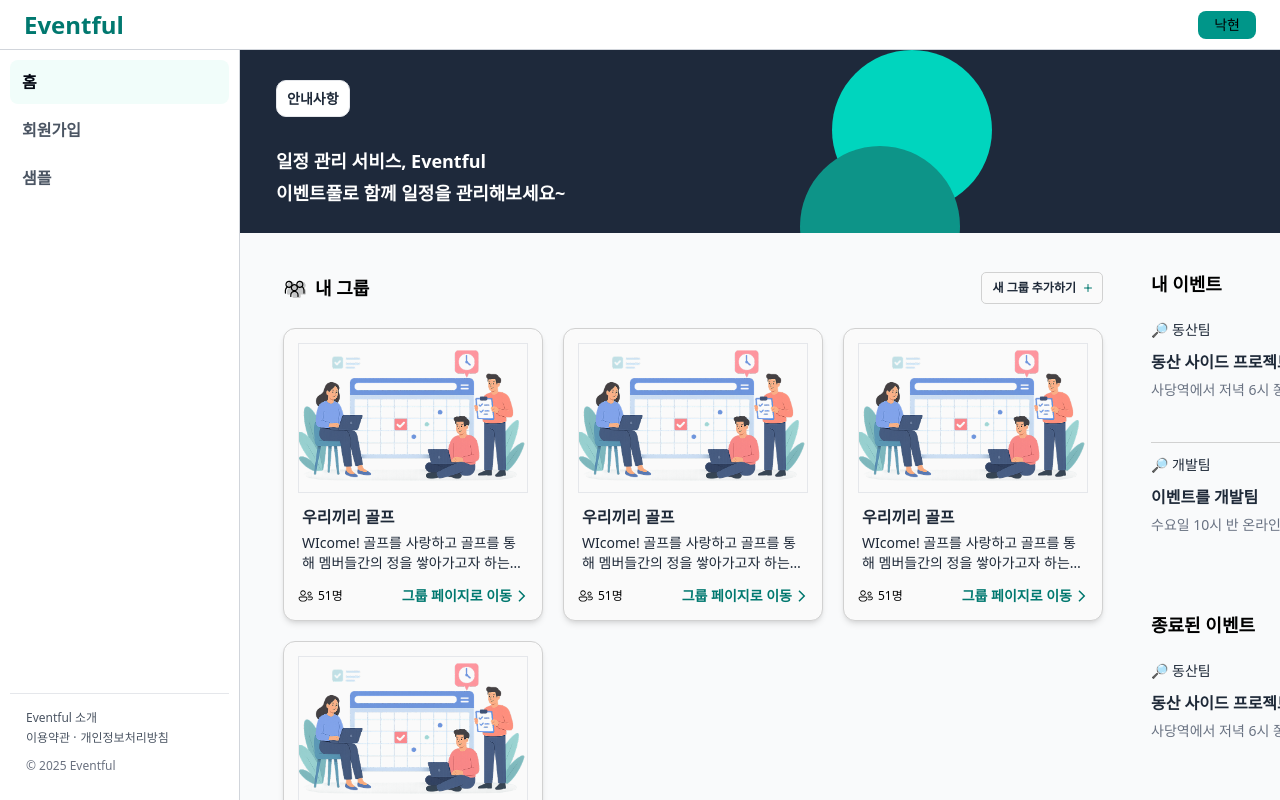
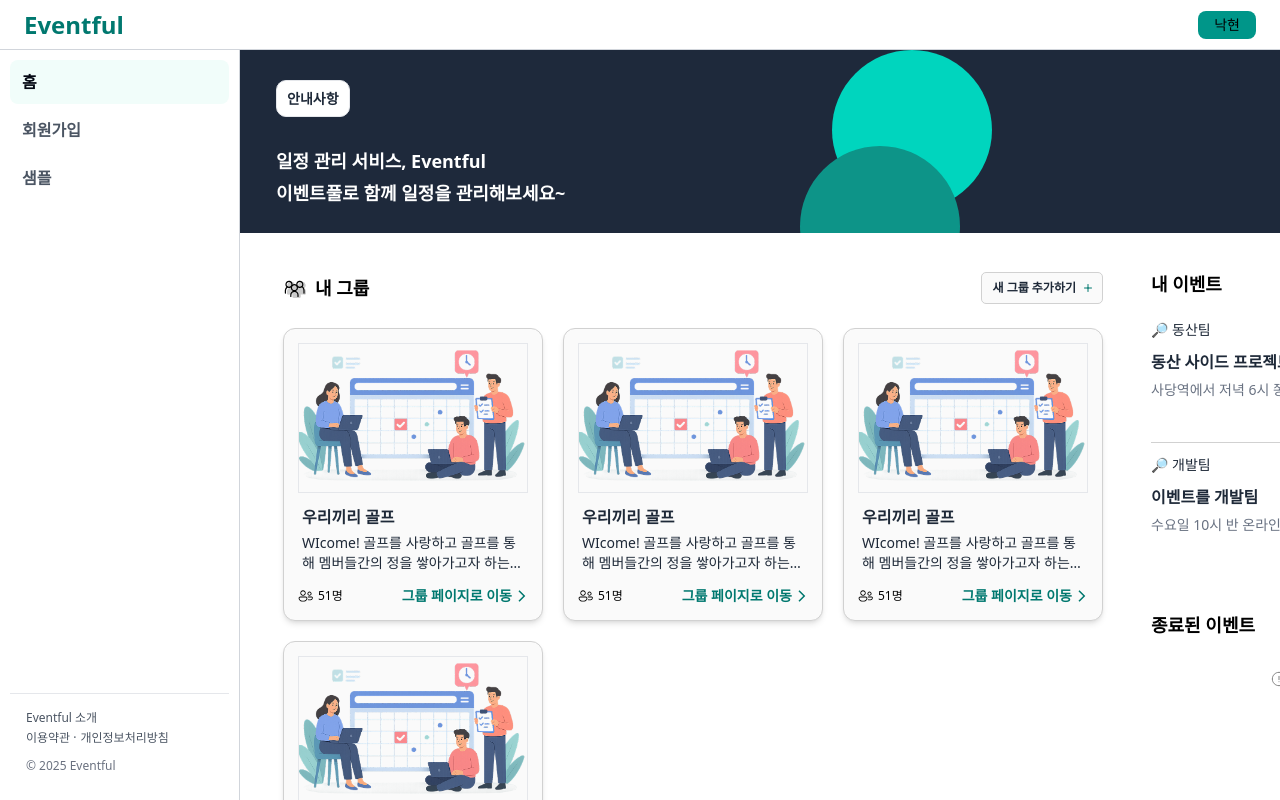
Before and after one commit to Event-ful/eventful_front, a React (Vite) app: page /home in a window 1280 px wide. Built offline with nearby package versions, Linux system fonts and the light colour scheme; a web font is replaced by a local one.

Commit message:
feat: 홈 페이지 배경 컬러 변경

```diff
--- a/src/features/home/index.tsx
+++ b/src/features/home/index.tsx
@@ -58,12 +58,12 @@ const activeEventsData = [
 ];
 
 const endedEventsData = [
-  {
-    id: 1,
-    title: '동산 사이드 프로젝트 종파티',
-    description: '사당역에서 저녁 6시 쫑파티! 메뉴는 쭈꾸미? 같이 일정 잡아봐요~~',
-    groupName: '동산팀',
-  },
+  // {
+  //   id: 1,
+  //   title: '동산 사이드 프로젝트 종파티',
+  //   description: '사당역에서 저녁 6시 쫑파티! 메뉴는 쭈꾸미? 같이 일정 잡아봐요~~',
+  //   groupName: '동산팀',
+  // },
 ];
 
 export default function HomeForm() {
@@ -82,7 +82,7 @@ export default function HomeForm() {
   };
 
   return (
-    <div className="bg-gray-50">
+    <div className="bg-white-50">
       {/* 상단 히어로 섹션 */}
       <HomeBanner />
 
```
